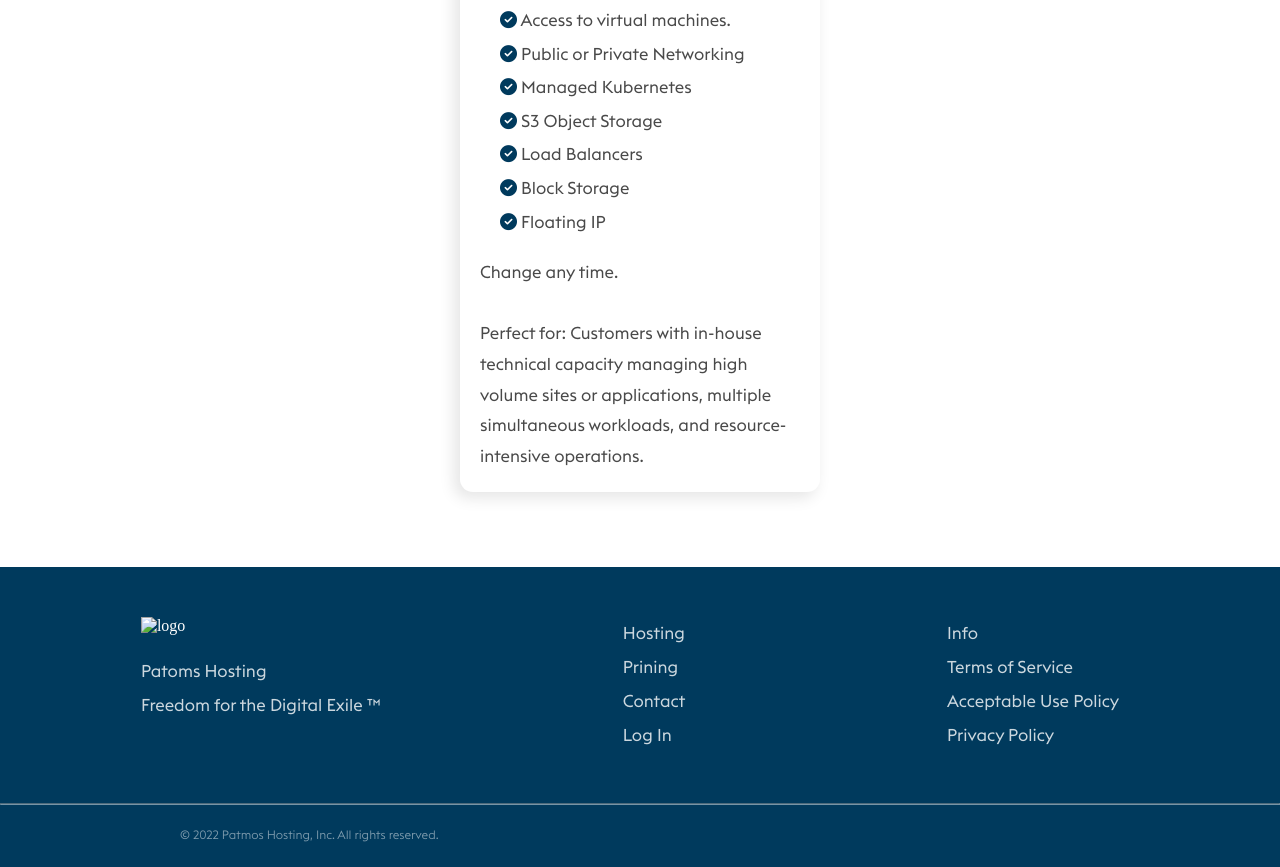
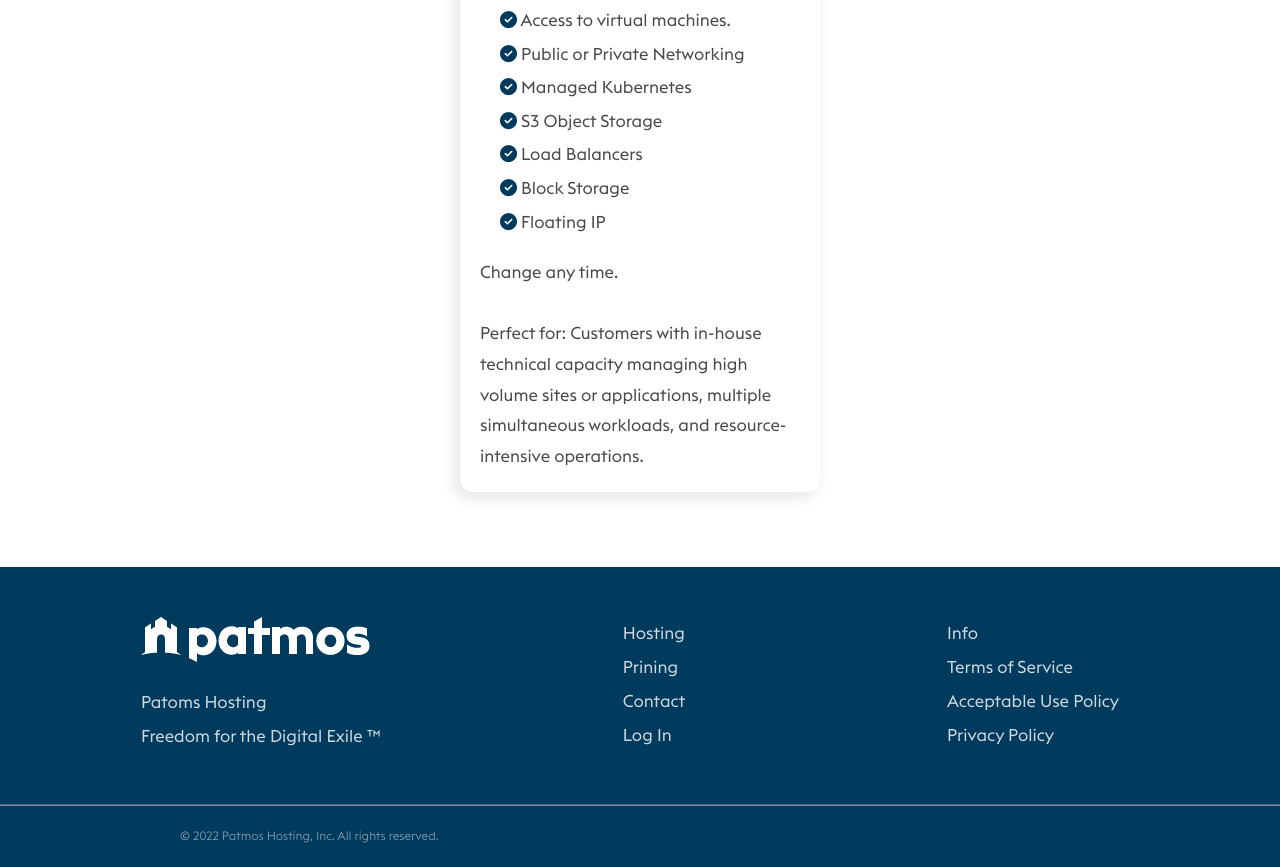
Before and after one commit to alaodriss/Patmos, a plain HTML site: page index.html in a window 1280 px wide. Shown: the part 6526-7393 px from the top of the page. Drawn offline with Linux system fonts and the light colour scheme; the site is published under a folder, as on GitHub Pages, so addresses that start at the root find nothing.

Commit message:
erreur 404

```diff
--- a/index.html
+++ b/index.html
@@ -213,7 +213,7 @@
         <footer class="footer_infos">
             <div class="content_footer">
                 <div class="logo_info">
-                    <img src="/images/logo_footer.png" alt="logo">
+                    <img src="images/logo_footer.png" alt="logo">
                     <p>Patoms Hosting</p>
                     <p>Freedom for the Digital Exile &trade; </p>
 
```
